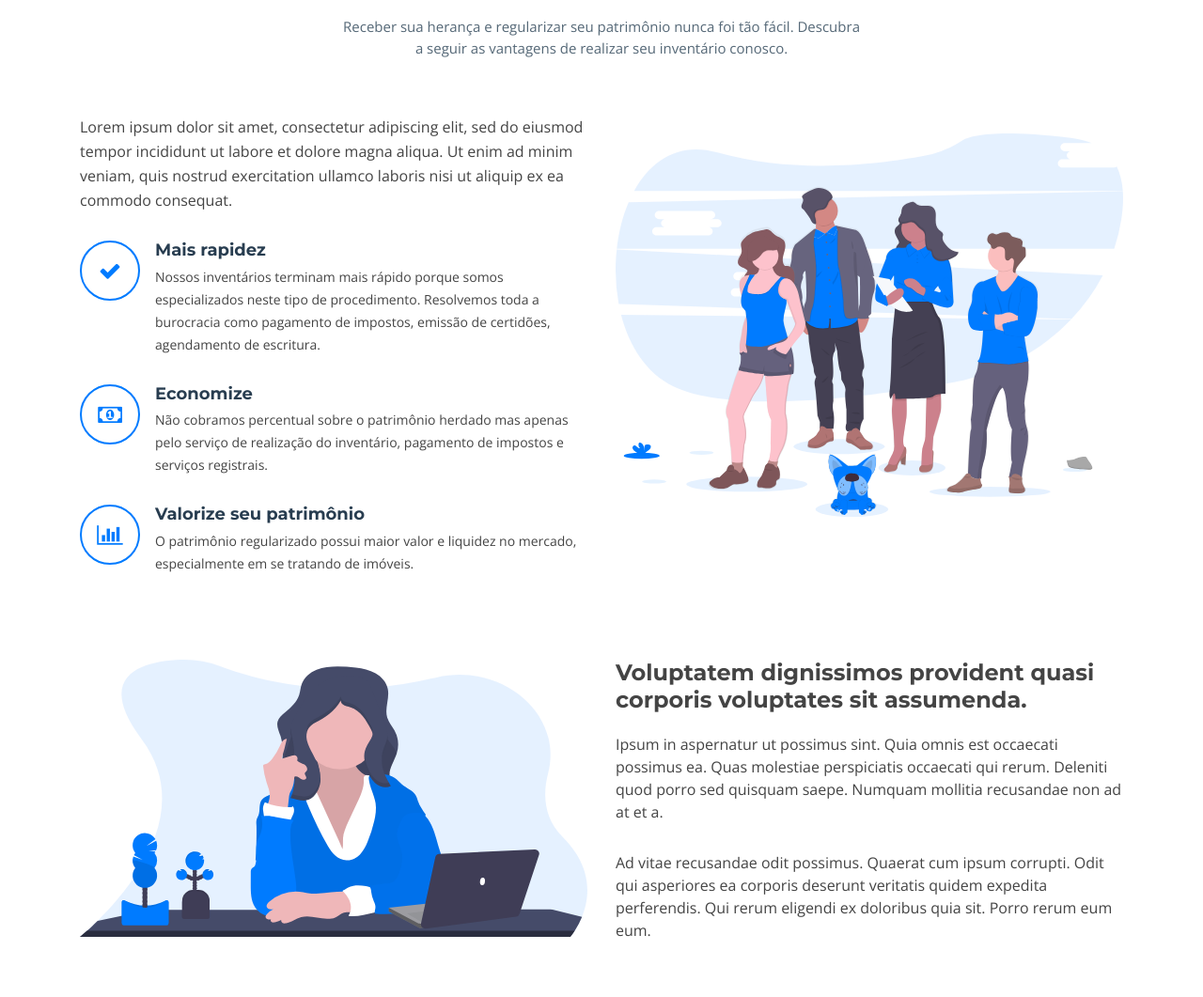
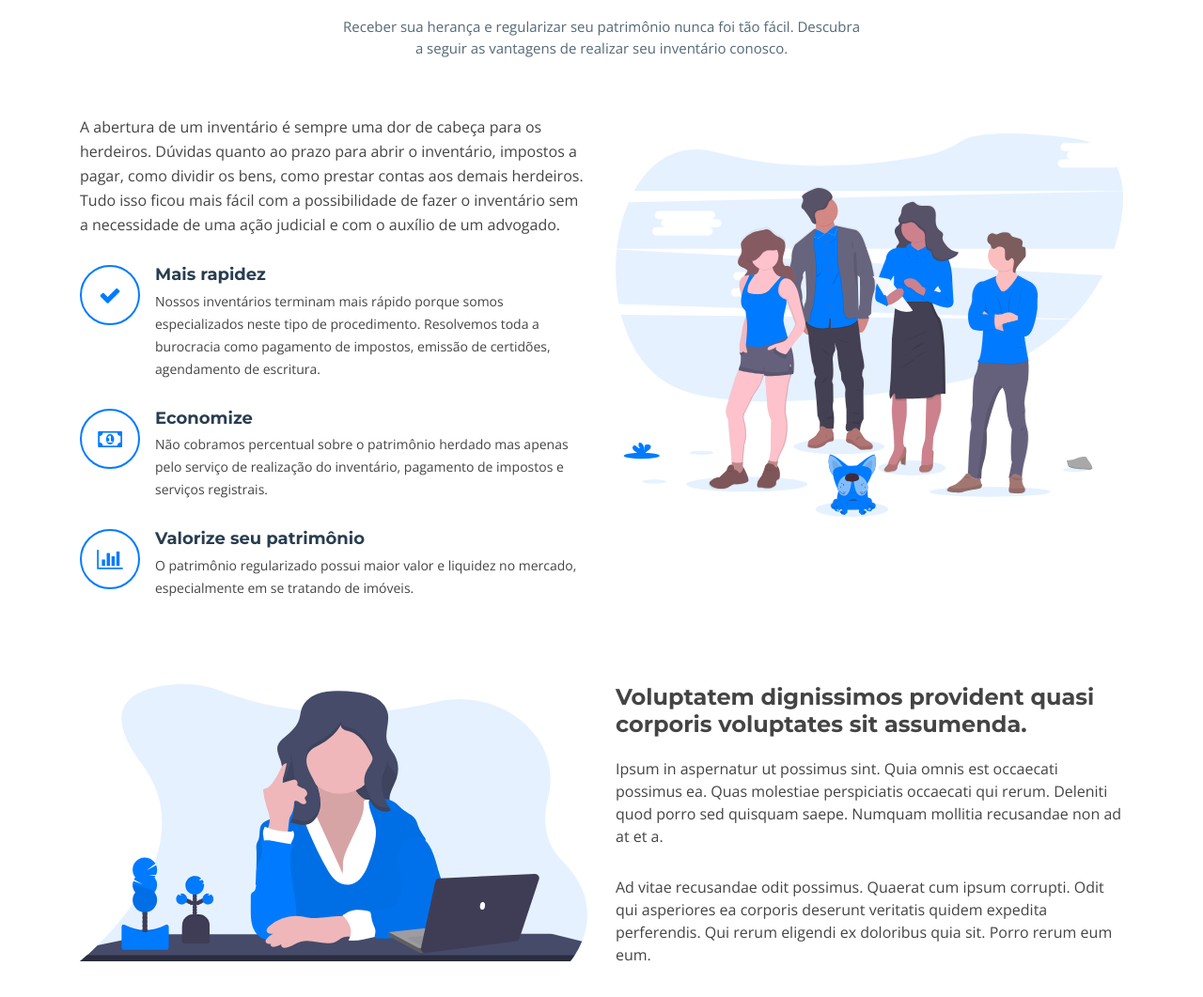
Before and after one commit to editorajaguatirica/site-inventario, a plain HTML site: page index.html in a window 1280 px wide. Shown: the part 740-1801 px from the top of the page at 94% size. Drawn offline with nearby package versions, Linux system fonts and the light colour scheme; files whose address does not match are found by name.

Commit message:
Update index.html

```diff
--- a/index.html
+++ b/index.html
@@ -39,7 +39,7 @@
 
       <div class="logo float-left">
         <!-- Uncomment below if you prefer to use an image logo -->
-        <h1 class="text-light"><a href="#header"><span>Inventário+fácil</span></a></h1>
+        <h1 class="text-light"><a href="#header">Inventário<span>+</span>fácil</span></a></h1>
         <!-- <a href="#intro" class="scrollto"><img src="img/logo.png" alt="" class="img-fluid"></a> -->
       </div>
 
@@ -112,8 +112,7 @@
 
           <div class="col-lg-6 content order-lg-1 order-2">
             <p>
-              Lorem ipsum dolor sit amet, consectetur adipiscing elit, sed do eiusmod tempor incididunt ut labore et dolore magna aliqua. Ut enim ad minim veniam, quis nostrud exercitation ullamco laboris nisi ut aliquip ex ea commodo consequat.
-            </p>
+              A abertura de um inventário é sempre uma dor de cabeça para os herdeiros. Dúvidas quanto ao prazo para abrir o inventário, impostos a pagar, como dividir os bens, como prestar contas aos demais herdeiros. Tudo isso ficou mais fácil com a possibilidade de fazer o inventário sem a necessidade de uma ação judicial e com o auxílio de um advogado.</p>
 
             <div class="icon-box wow fadeInUp">
               <div class="icon"><i class="fa fa-check"></i></div>
```
